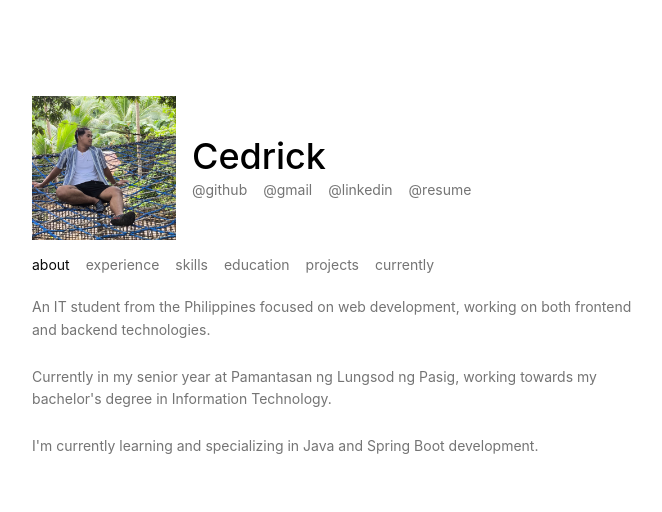
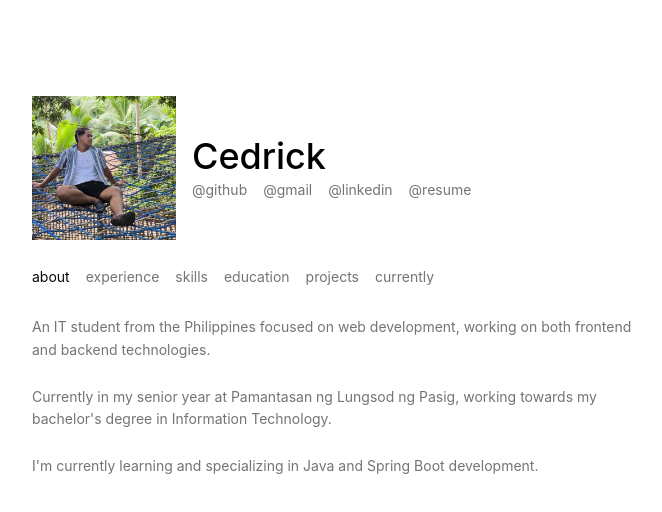
Before and after one commit to Cedrickkk/hulaanmo, a React (Vite) app: page / in a window 1280 px wide. Shown: the top 512 px of the page, without its empty margins (296-958 px from the left). Built offline with nearby package versions, Linux system fonts and the light colour scheme.

Commit message:
update layout

```diff
--- a/src/routes/__root.tsx
+++ b/src/routes/__root.tsx
@@ -9,7 +9,7 @@ function RootComponent() {
   return (
     <div className="relative min-h-screen">
       <div className="mx-auto max-w-2xl w-full px-6 py-12 md:py-24">
-        <div className="space-y-2">
+        <div className="space-y-6">
           <div className="flex gap-4 items-center">
             <img src="/me.jpg" alt="Cedrick" className="size-36 shrink-0" />
             <div className="space-y-1">
@@ -30,7 +30,7 @@ function RootComponent() {
             </div>
           </div>
 
-          <div className="flex flex-col md:flex-row md:flex-wrap gap-2 md:gap-4 pt-1">
+          <div className="flex flex-col md:flex-row md:flex-wrap gap-2 md:gap-4">
             {navigation.map(({ path, label }) => (
               <Link
                 key={path}
@@ -53,7 +53,7 @@ function RootComponent() {
           </div>
         </div>
 
-        <div className="mt-5">
+        <div className="mt-7">
           <Outlet />
         </div>
       </div>
```
